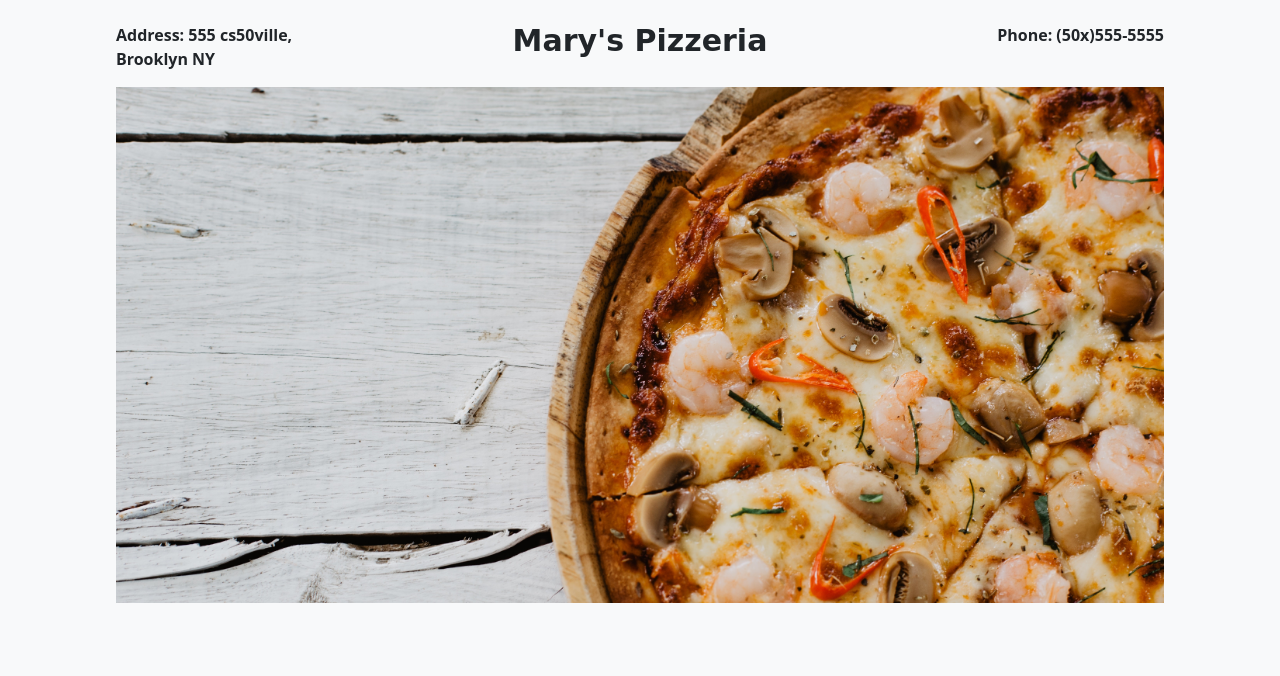
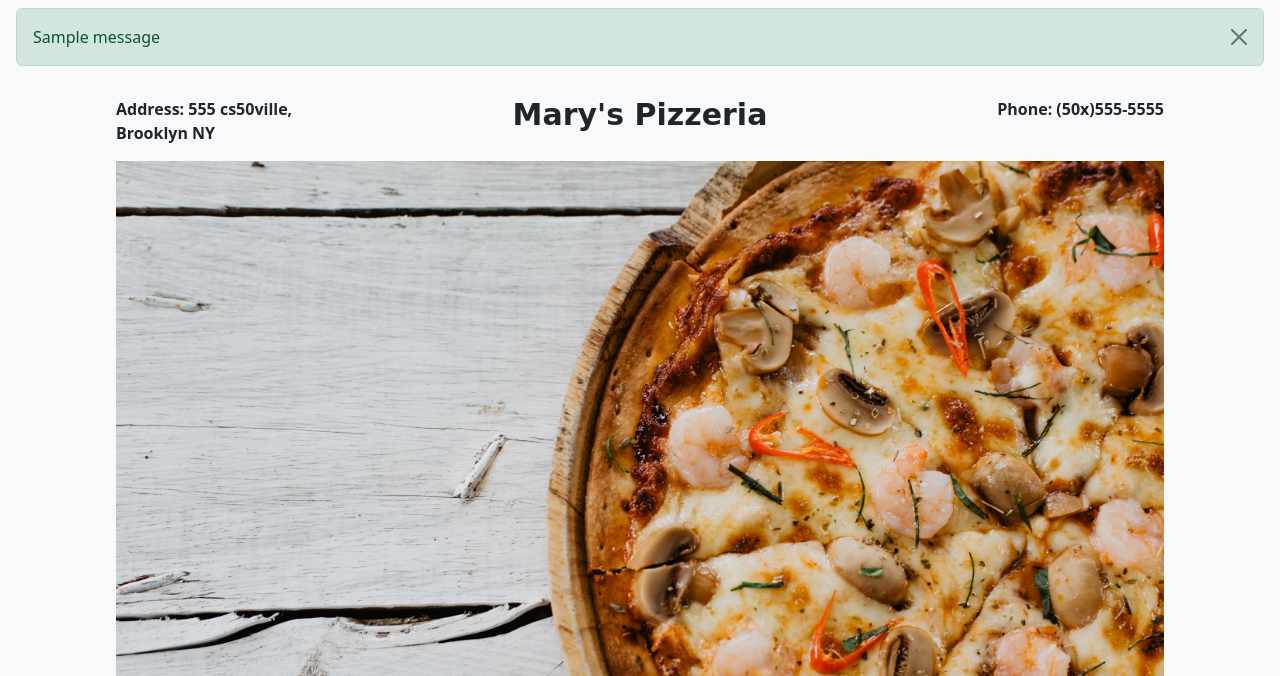
Before and after one commit to manriquezmanny/marys-pizzeria, a Flask app: page / in a window 1280 px wide. Shown: the part 56-732 px from the top of the page. Run offline with Flask 2, Linux system fonts and the light colour scheme; tables that the repository leaves empty hold one stand-in row (values such as "Sample post"); one stand-in notice (Sample message) is shown; some libraries are stand-ins or nearby versions.

Commit message:
Added message alerts to site using bootstrapped flash messages

```diff
--- a/app.py
+++ b/app.py
@@ -83,6 +83,7 @@ def menu():
                     return redirect(url_for("menu"))
                 else:
                     ORDER.append([item, size])
+                    flash(f"Succesfully added a {size.title()} {MENU[item]['text'][:-6]} to order, click Checkout on top right when ready!")
                     print(ORDER)
         return redirect(url_for("menu"))
 
--- a/templates/template.html
+++ b/templates/template.html
@@ -10,6 +10,20 @@
   <body class="p-3 mb-2 bg-light">
     {% include "navbar.html" %}
     <br/><br/>
+    {% for message in get_flashed_messages() %}
+      {% if message == "Please Select Pizza Size!" %}
+        <div class="alert alert-danger alert-dismissible fade show" role="alert">
+          {{ message }}
+          <button type="button" class="btn-close" data-bs-dismiss="alert" aria-label="Close"></button>
+        </div>
+      {% else %}
+        <div class="alert alert-success alert-dismissible fade show" role="alert">
+          {{ message }}
+          <button type="button" class="btn-close" data-bs-dismiss="alert" aria-label="Close"></button>
+        </div>
+      {% endif %}
+    {% endfor %}
+
     {% block content %}
     {% endblock %}
     <script src="https://cdn.jsdelivr.net/npm/bootstrap@5.2.1/dist/js/bootstrap.bundle.min.js" integrity="sha384-u1OknCvxWvY5kfmNBILK2hRnQC3Pr17a+RTT6rIHI7NnikvbZlHgTPOOmMi466C8" crossorigin="anonymous"></script>
```
